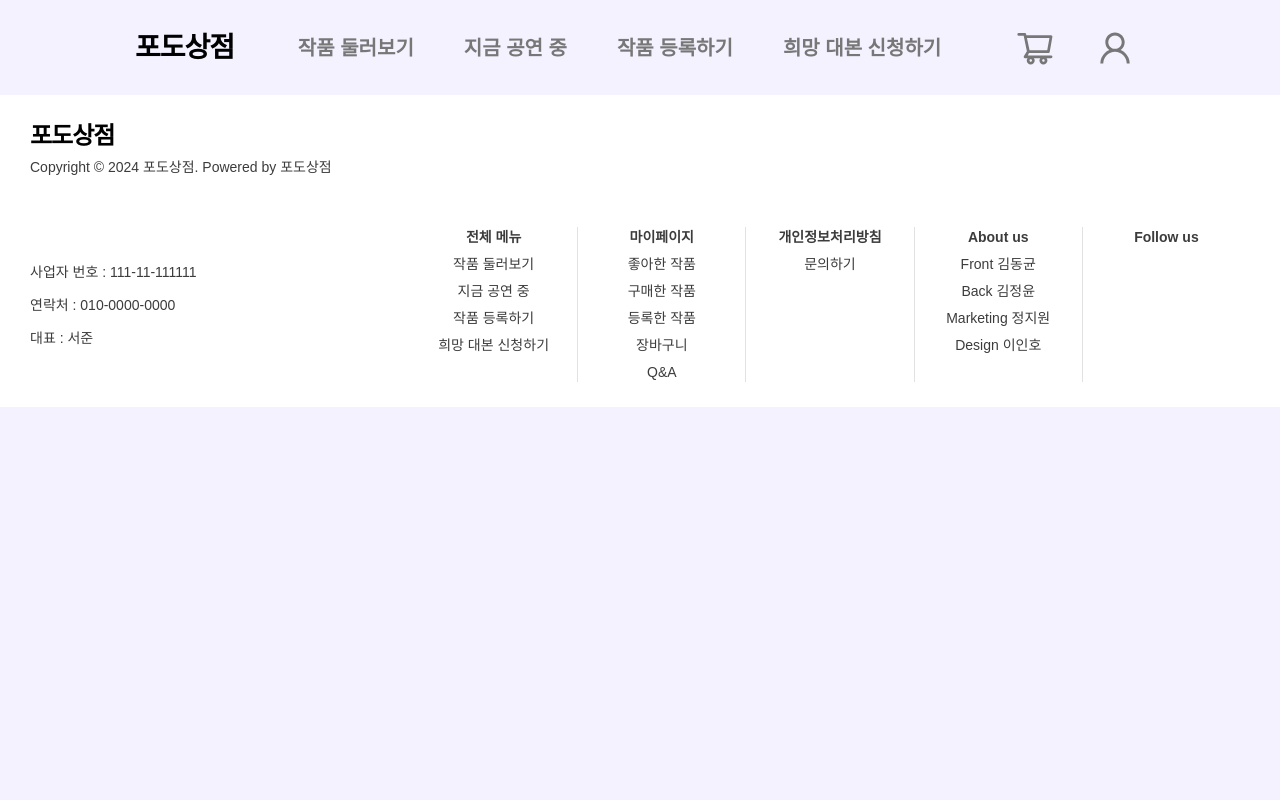
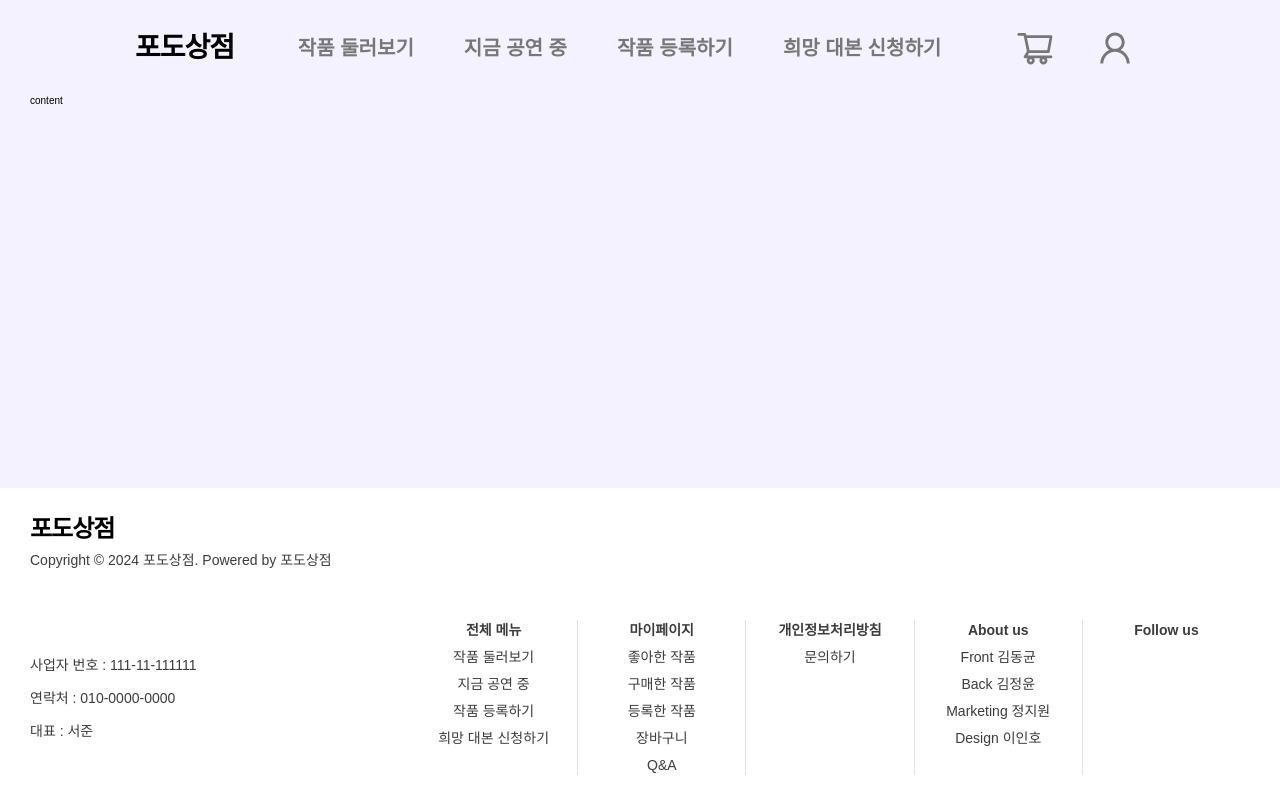
Before and after one commit to game240/FE, a React (Vite) app: page / in a window 1280 px wide. Built offline with nearby package versions, Linux system fonts and the light colour scheme.

Commit message:
FEAT : 컨텐츠 레이아웃 설정

```diff
--- a/src/App.tsx
+++ b/src/App.tsx
@@ -1,4 +1,4 @@
-import { ThemeProvider } from "styled-components";
+import styled, { ThemeProvider } from "styled-components";
 import GlobalStyle from "@/styles/globalStyle";
 import theme from "./styles/fontWeight";
 import { Nav } from "./components";
@@ -10,10 +10,27 @@ function App() {
       <ThemeProvider theme={theme}>
         <GlobalStyle />
         <Nav />
+
+        <Contents>
+          <div>
+            <p>content</p>
+          </div>
+        </Contents>
+
         <Footer />
       </ThemeProvider>
     </>
   );
 }
 
+const Contents = styled.div`
+  flex-grow: 1;
+
+  & > * {
+    max-width: 146rem;
+    padding: 0 3rem;
+    margin: 0 auto;
+  }
+`;
+
 export default App;
--- a/src/components/atom/Footer/style.ts
+++ b/src/components/atom/Footer/style.ts
@@ -6,7 +6,6 @@ import styled from "styled-components";
 
 export const Section = styled.section`
   padding: 2.5rem 3rem;
-  bottom: 0;
   color: ${COLOR.grey7};
   background-color: white;
 
--- a/src/styles/globalStyle.ts
+++ b/src/styles/globalStyle.ts
@@ -1,6 +1,7 @@
 import { createGlobalStyle } from "styled-components";
 import { FONT_H1, FONT_H2, FONT_H3, FONT_H4, FONT_H5 } from "./font";
 import COLOR from "./color";
+import { FlexColumn } from "./flex";
 
 const GlobalStyle = createGlobalStyle`
   html, body, div, span, applet, object, iframe,
@@ -27,9 +28,6 @@ const GlobalStyle = createGlobalStyle`
   footer, header, hgroup, menu, nav, section {
     display: block;
   }
-  body {
-    line-height: 1;
-  }
   ol, ul {
     list-style: none;
   }
@@ -55,6 +53,8 @@ const GlobalStyle = createGlobalStyle`
   }
 
   #root {
+    ${FlexColumn};
+    min-height: 100vh;
     font-family: "Noto Sans KR", sans-serif;
     font-optical-sizing: auto;
     font-style: normal;
```
